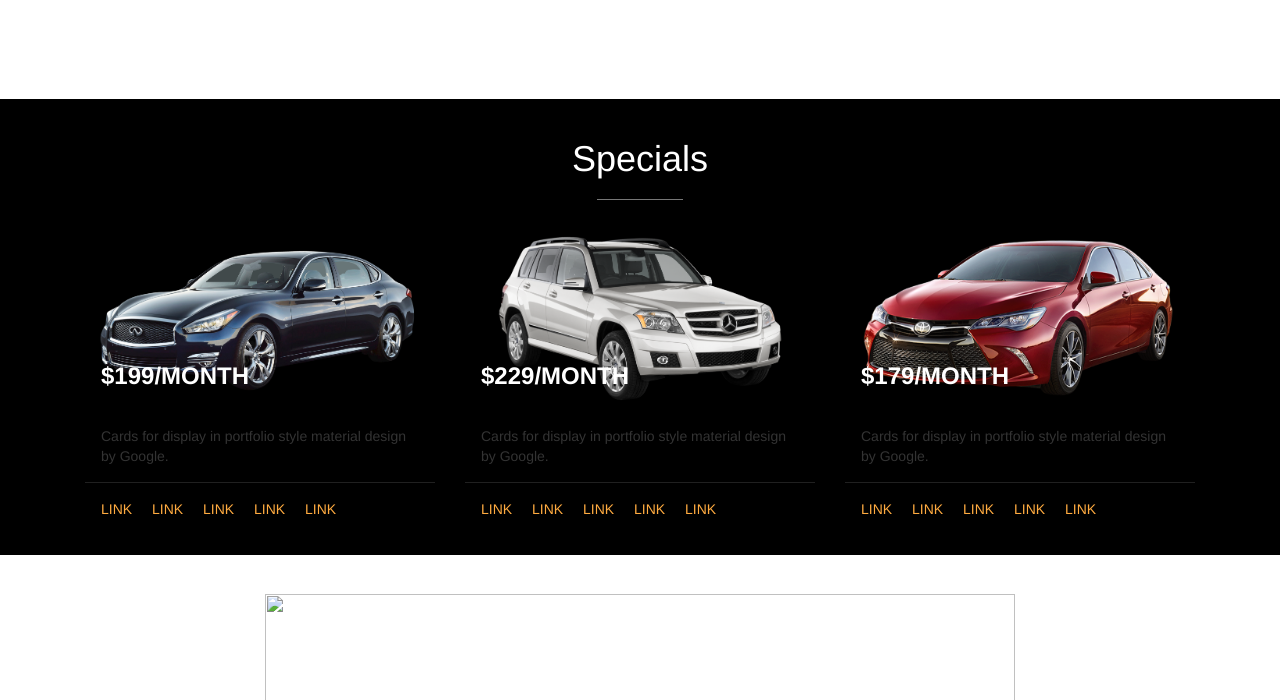
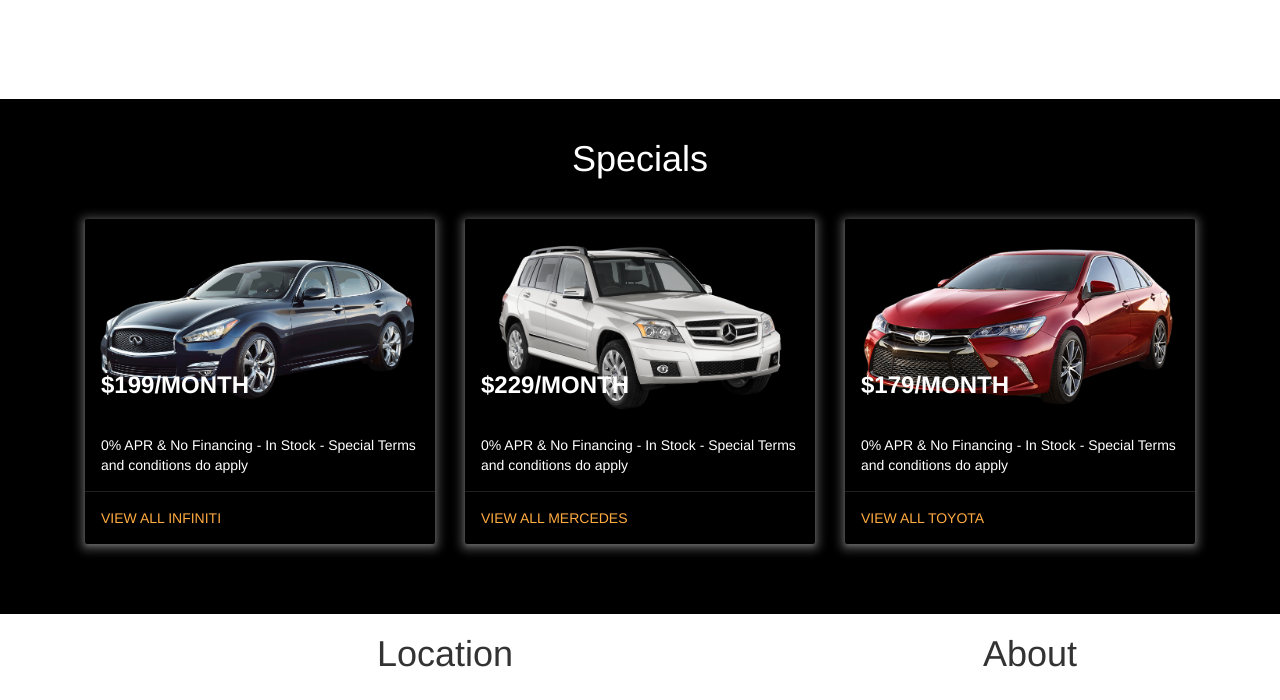
Before and after one commit to tg7/fll, a PHP site: page / in a window 1280 px wide. Shown: the part 550-1250 px from the top of the page. Run offline with PHP 8.4, Linux system fonts and the light colour scheme.

Commit message:
updated files

```diff
--- a/assets/css/styles.css
+++ b/assets/css/styles.css
@@ -13,6 +13,20 @@
 
 }
 
+#about {
+
+  /*background-color: #D3D3D3;*/
+  padding-bottom: 40px;
+
+}
+
+#mailingList {
+
+  border-right: solid white 2px;
+  /*background-color: grey;*/
+  padding-bottom: 10px;
+
+}
 
 .header {
 
@@ -45,7 +59,7 @@
     float: none;
 }
 
-.specials{
+#specials{
 
   background-color: black;
   padding: 20px;
@@ -86,16 +100,101 @@
   color: white;
 }
 
+
+
 .shorty {
 
   width: 7.5%;
   color: white;
   opacity: .5;
+
 }
+
+.shorter {
+
+  width: 75%;
+  color: white;
+  opacity: .5;
+
+}
+
+.headerTg {
+
+  padding-bottom: 20px;
+}
+
+.bottomArea {
+
+  margin-bottom: 50px;
+}
+
+#footer {
+
+  background-color: black;
+  color: white;
+  padding-top: 30px;
+}
+
+
+/* Google Map Responsiveness */
+
+ .map-responsive{
+    overflow:hidden;
+    padding-bottom:56.25%;
+    position:relative;
+    height:0;
+}
+.map-responsive iframe{
+    left:0;
+    top:0;
+    height:100%;
+    width:100%;
+    position:absolute;
+}
+
+/* Media Queries */
+
+@media screen and (max-width: 480px) {
+            p {
+                font-size: 12px;
+            }
+
+            h3{
+                font-size: 12px;
+            }
+
+            #mailingList {
+
+              border-right: 0px;
+              /*background-color: grey;*/
+              padding-bottom: 10px;
+
+            }
+            .emailInput {
+
+              width: 50%;
+            }
+            #subscribe {
+            margin: 0 auto;
+            width: 75%;
+          }
+        }
+
+/*@media screen and (max-width: 400px) {
+            p {
+                font-size: 12px;
+            }
+
+            h3{
+                font-size: 12px;
+            }
+        }
+*/
 /* Bootstrap Card */
 
 .card {
-  box-shadow: 0 2px 5px 0 rgba(0, 0, 0, 0.16), 0 2px 10px 0 rgba(0, 0, 0, 0.12);
+  box-shadow: 0 2px 5px 0 rgba(250, 250, 250, 0.26), 0 2px 8px 5px rgba(250, 250, 250, 0.22);
+  padding-top: 20px;
 }
 
 .card {
--- /dev/null
+++ b/assets/images/Six-icons-social-networks-gray-background/Fonts.txt
@@ -0,0 +1,5 @@
+Fonts used in this design;
+
+Font: Cooper Hewitt,
+Author: Cooper Hewitt,
+Url: http://www.fontsquirrel.com/fonts/cooper-hewitt;
--- a/index.html
+++ b/index.html
@@ -79,11 +79,11 @@
 
       <ul class="nav navbar-nav navbar-right">
         <li><a href="#">Home</a></li>
-          <li><a href="#">Vehicals</a></li>
-            <li><a href="#">Specials</a></li>
+          <li><a href="#">Vehicles</a></li>
+            <li><a href="#specials">Specials</a></li>
              <li><a href="#">Contact</a></li>
                <li><a href="#">Gallery</a></li>
-               <li></a><a class="brand" href="tel:929-356-5263"><span class="glyphicon glyphicon-earphone" style="padding-left:10px; padding-right:10px;"></span>(929) 356-5263</a></li>
+               <li><a class="brand" href="tel:929-356-5263"><span class="glyphicon glyphicon-earphone" style="padding-left:10px; padding-right:10px;"></span>(929) 356-5263</a></li>
         <!-- <li class="dropdown"> -->
           <!-- <a href="#" class="dropdown-toggle" data-toggle="dropdown" role="button" aria-haspopup="true" aria-expanded="false">Dropdown <span class="caret"></span></a> -->
           <!-- <ul class="dropdown-menu">
@@ -175,11 +175,11 @@
 
     </div>
 </div>
-    <div class="row specials">
+    <div class="row" id="specials">
       <div class="container">
 
-      <h1 class="white text-center">Specials</h1>
-      <hr class="shorty">
+      <h1 class="white text-center headerTg">Specials</h1>
+      <!-- <hr class="shorty"> -->
 
         <!--Card 1-->
         <div class="col-md-4">
@@ -189,16 +189,12 @@
                 <span class="card-title"><b>$199/month</b></span>
             </div>
 
-            <div class="card-content">
-              <p class="white">Cards for display in portfolio style material design by Google.</p>
+            <div class="card-content white">
+              <p class="white">0% APR & No Financing - In Stock - Special Terms and conditions do apply</p>
             </div>
 
             <div class="card-action">
-              <a href="#" target="new_blank">Link</a>
-              <a href="#" target="new_blank">Link</a>
-              <a href="#" target="new_blank">Link</a>
-              <a href="#" target="new_blank">Link</a>
-              <a href="#" target="new_blank">Link</a>
+              <a href="#" target="new_blank">View All Infiniti</a>
             </div>
           </div>
         </div>
@@ -211,38 +207,30 @@
                 <span class="card-title"><b>$229/month</b></span>
             </div>
 
-            <div class="card-content">
-              <p class="white">Cards for display in portfolio style material design by Google.</p>
+            <div class="card-content white">
+              <p class="white">0% APR & No Financing - In Stock - Special Terms and conditions do apply</p>
             </div>
 
-            <div class="card-action">
-              <a href="#" target="new_blank">Link</a>
-              <a href="#" target="new_blank">Link</a>
-              <a href="#" target="new_blank">Link</a>
-              <a href="#" target="new_blank">Link</a>
-              <a href="#" target="new_blank">Link</a>
+           <div class="card-action">
+              <a href="#" target="new_blank">View All Mercedes</a>
             </div>
           </div>
         </div>
 
         <!--Card 3-->
         <div class="col-md-4">
-          <div class="card">
+          <div class="card bottomArea">
             <div class="card-image">
               <img class="img-responsive" src="assets/images/toyota.png">
                 <span class="card-title"><b>$179/month</b></span>
             </div>
 
-            <div class="card-content">
-              <p class="white">Cards for display in portfolio style material design by Google.</p>
+            <div class="card-content white">
+              <p class="white">0% APR & No Financing - In Stock - Special Terms and conditions do apply</p>
             </div>
 
             <div class="card-action">
-              <a href="#" target="new_blank">Link</a>
-              <a href="#" target="new_blank">Link</a>
-              <a href="#" target="new_blank">Link</a>
-              <a href="#" target="new_blank">Link</a>
-              <a href="#" target="new_blank">Link</a>
+              <a href="#" target="new_blank">View All Toyota</a>
             </div>
           </div>
         </div>
@@ -250,16 +238,75 @@
     </div>
 
     <div class="container">
-      <div class="row">
-        <div class="col-md-2">
+      <div class="row" id="about">
+        <div class="col-md-8 text-center">
+          <h1 class="headerTg">Location</h1>
+
+
+          <!--Map Area-->
+
+            <div class="map-responsive"><iframe src="https://www.google.com/maps/embed?pb=!1m18!1m12!1m3!1d3032.746251546317!2d-74.20262638460075!3d40.52509937935273!2m3!1f0!2f0!3f0!3m2!1i1024!2i768!4f13.1!3m3!1m2!1s0x89c24abed2afa1e3%3A0x4a62c2569b4362c5!2s49+Seguine+Ave%2C+Staten+Island%2C+NY+10309!5e0!3m2!1sen!2sus!4v1481486650711" width="600" height="400" frameborder="0" style="border:0" allowfullscreen></iframe>   </div>
+
         </div>
-        <div class="col-md-8 text-center">
-          <h4 class="white">Map Goes Here</h4>
-          <img src="#" width="100%" height="500px">
-        </div>
-        <div class="col-md-2">
+        <div class="col-md-4 text-center">
+          <h1 class="headerTg">About</h1>
+           <h4 class="text-left">
+
+              Fast Lane Leasing, The South Shores very own leasing company is happily serving customers with knowledge, service and affordability.</h4>
+
+            <h4 class="text-left">Buying or leasing a vehicle can be frustrating. Here at Fast Lane Leasing we eliminate the headache with our team of experienced professionals.</h4>
+
+            <h4 class="text-left">As an added bonus, we not only place you directly in the driver's seat of your new vehicle without having to set foot inside of a dealership, but also deliver it right to your home or office.</h4>
+
+            <hr>
+
+             <!--Phone & Email Section-->
+            <a class="text-left" href="tel:929-356-5263"><span class="glyphicon glyphicon-earphone" style="padding-left:10px; padding-right:10px;"></span>(929) 356-5263</a>
+            <a class="text-left" href="mailto:pete@fll.com"><span class="glyphicon glyphicon-envelope" style="padding-left:10px; padding-right:10px;"></span>pete@fll.com</a>
+
         </div>
       </div>
+    </div>
+
+
+      <div class="row" id="footer">
+        <div class="container">
+          <div class="col-md-2 text-center">
+            <h5>Follow Us</h5>
+                  <a href="#"><img src="assets/images/facebook2.png" height="48" width="48"></a>
+                  <a href="#"><img src="assets/images/snapchat2.png" height="48" width="48"></a>
+                  <a href="#"><img src="assets/images/instagram2.png" height="48" width="48"></a>
+          </div>
+
+          <div class="col-md-4 text-center" id="mailingList">
+
+          <h5>Subscribe To Our Mailing List</h5>
+          <form class="navbar-form" id="subscribe">
+              <div class="form-group">
+               <!--  <label for=""><h5>Subscribe To Our Mailing List</label> -->
+                <input type="text" class="form-control" id="emailInput" placeholder="example@gmail.com">
+              </div>
+              <button type="submit" class="btn btn-success" id="userSubmit">Submit</button>
+            </form>
+
+          </div>
+
+          <div class="col-md-6 text-center bottomArea">
+            <h5>Join Our Team</h5>
+              <p><a href="#">Click to view all job opportunties</a></p>
+          </div>
+
+
+
+          <div class="col-md-12 text-center">
+            <h6><a href="#">Home</a> | <a href="#">Vehicles</a> | <a href="#">Specials</a> | <a href="#">Contact</a> | <a href="#">Gallery</a></h6>
+            <h6><i>Fast Lane Leasing 2016&copy;</i></h6>
+
+          </div>
+      </div>
+    </div>
+
+
     </div>
 
 
```
Also changed, not shown: assets/images/Six-icons-social-networks-gray-background/License free.txt (added, +45 -0 lines), assets/images/Six-icons-social-networks-gray-background/License premium.txt (added, +30 -0 lines), assets/images/Six-icons-social-networks-gray-background/73184-OE94P0-765.jpg (added), assets/images/facebook.png (added), assets/images/facebook2.png (added), assets/images/instagram.png (added), assets/images/instagram2.png (added), assets/images/snapchat.png (added), assets/images/snapchat2.png (added), 2 other files.
